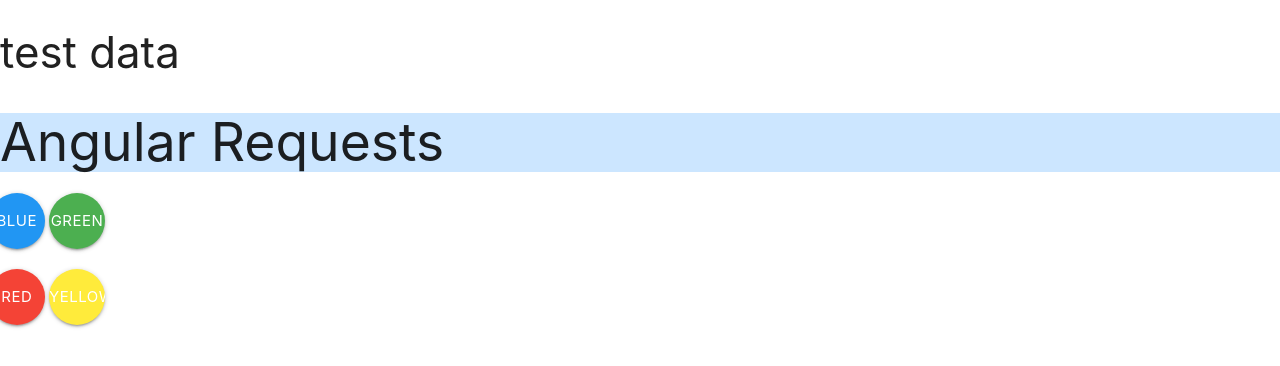
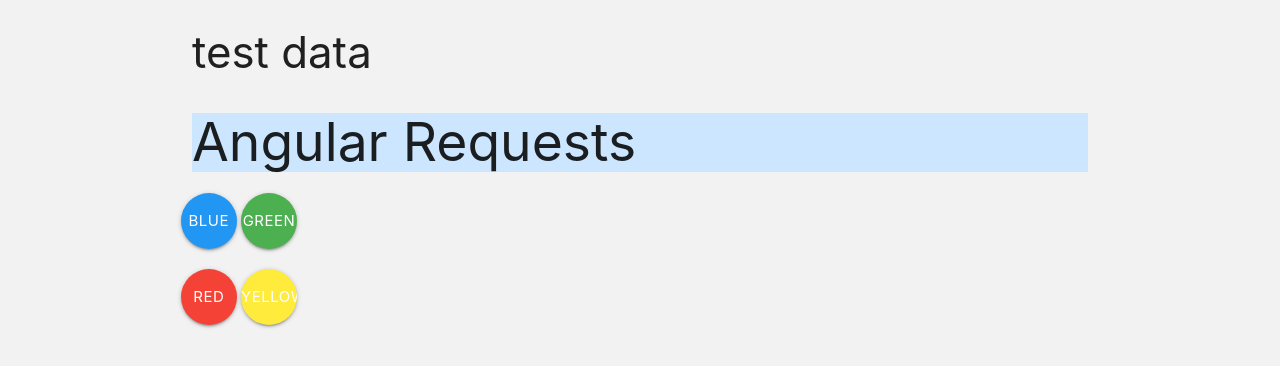
Before and after one commit to apollowebdesigns/apollowebdesigns.github.io, a plain HTML site: page index.html in a window 1280 px wide. Drawn offline with nearby package versions, Linux system fonts and the light colour scheme; some packages are replaced by stand-ins of ours.

Commit message:
placed back into a container

```diff
--- a/index.html
+++ b/index.html
@@ -13,7 +13,7 @@
             <script src= "scripts/ledService.js"></script>
    </head>
 
-   <body ng-app="app" ng-controller="AppController as appCtrl">
+   <body class="container" ng-app="app" ng-controller="AppController as appCtrl">
       <h3 ng-bind="appCtrl.requestedData"></h3>
       <div class="col s12">
           <h2 class="jumbotron">Angular Requests</h2>
```
